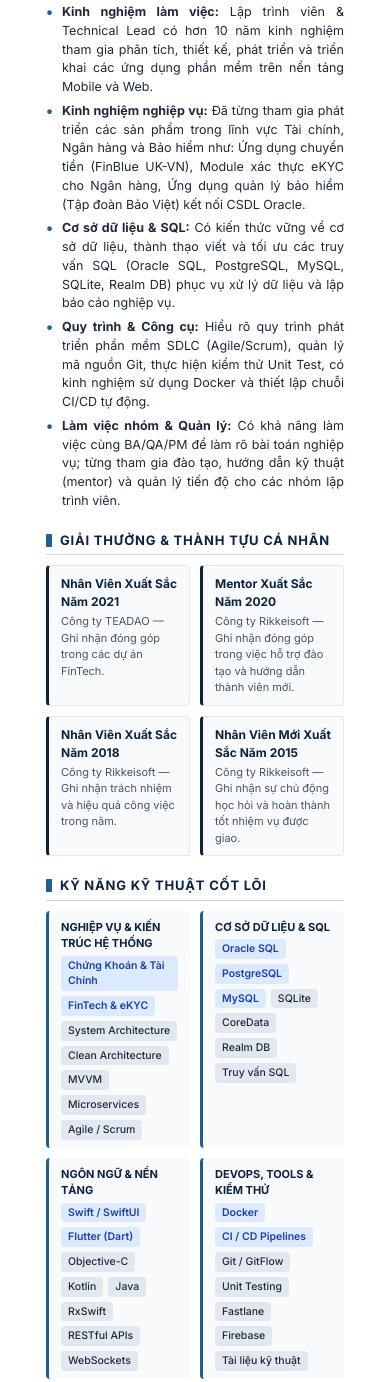
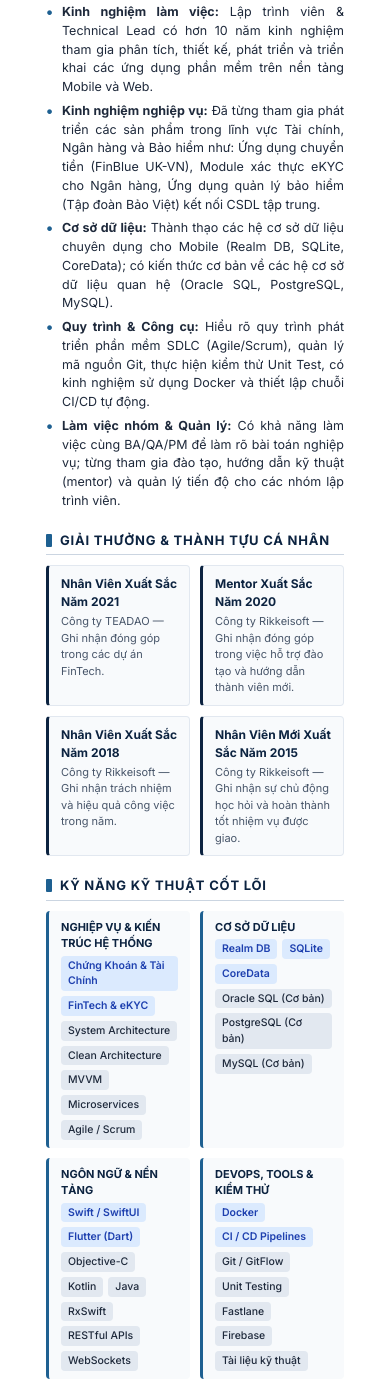
Before and after one commit to phucnd0604/agricesco-cv, a plain HTML site: page CV_NguyenDucPhuc_Agriseco.html in a window 390 px wide. Shown: the part 327-1709 px from the top of the page. Drawn offline with Linux system fonts and the light colour scheme.

Commit message:
fix: Accurately specify Mobile DB proficiency (Realm, SQLite, CoreData) and basic backend DB knowledge

```diff
--- a/CV_NguyenDucPhuc_Agriseco.html
+++ b/CV_NguyenDucPhuc_Agriseco.html
@@ -404,8 +404,8 @@
         <div class="summary-text">
             <ul>
                 <li><strong>Kinh nghiệm làm việc:</strong> Lập trình viên & Technical Lead có hơn 10 năm kinh nghiệm tham gia phân tích, thiết kế, phát triển và triển khai các ứng dụng phần mềm trên nền tảng Mobile và Web.</li>
-                <li><strong>Kinh nghiệm nghiệp vụ:</strong> Đã từng tham gia phát triển các sản phẩm trong lĩnh vực Tài chính, Ngân hàng và Bảo hiểm như: Ứng dụng chuyển tiền (FinBlue UK-VN), Module xác thực eKYC cho Ngân hàng, Ứng dụng quản lý bảo hiểm (Tập đoàn Bảo Việt) kết nối CSDL Oracle.</li>
-                <li><strong>Cơ sở dữ liệu & SQL:</strong> Có kiến thức vững về cơ sở dữ liệu, thành thạo viết và tối ưu các truy vấn SQL (Oracle SQL, PostgreSQL, MySQL, SQLite, Realm DB) phục vụ xử lý dữ liệu và lập báo cáo nghiệp vụ.</li>
+                <li><strong>Kinh nghiệm nghiệp vụ:</strong> Đã từng tham gia phát triển các sản phẩm trong lĩnh vực Tài chính, Ngân hàng và Bảo hiểm như: Ứng dụng chuyển tiền (FinBlue UK-VN), Module xác thực eKYC cho Ngân hàng, Ứng dụng quản lý bảo hiểm (Tập đoàn Bảo Việt) kết nối CSDL tập trung.</li>
+                <li><strong>Cơ sở dữ liệu:</strong> Thành thạo các hệ cơ sở dữ liệu chuyên dụng cho Mobile (Realm DB, SQLite, CoreData); có kiến thức cơ bản về các hệ cơ sở dữ liệu quan hệ (Oracle SQL, PostgreSQL, MySQL).</li>
                 <li><strong>Quy trình & Công cụ:</strong> Hiểu rõ quy trình phát triển phần mềm SDLC (Agile/Scrum), quản lý mã nguồn Git, thực hiện kiểm thử Unit Test, có kinh nghiệm sử dụng Docker và thiết lập chuỗi CI/CD tự động.</li>
                 <li><strong>Làm việc nhóm & Quản lý:</strong> Có khả năng làm việc cùng BA/QA/PM để làm rõ bài toán nghiệp vụ; từng tham gia đào tạo, hướng dẫn kỹ thuật (mentor) và quản lý tiến độ cho các nhóm lập trình viên.</li>
             </ul>
@@ -453,15 +453,14 @@
             </div>
 
             <div class="skill-category">
-                <h4>Cơ Sở Dữ Liệu & SQL</h4>
+                <h4>Cơ Sở Dữ Liệu</h4>
                 <div class="skill-tags">
-                    <span class="tag highlight">Oracle SQL</span>
-                    <span class="tag highlight">PostgreSQL</span>
-                    <span class="tag highlight">MySQL</span>
-                    <span class="tag">SQLite</span>
-                    <span class="tag">CoreData</span>
-                    <span class="tag">Realm DB</span>
-                    <span class="tag">Truy vấn SQL</span>
+                    <span class="tag highlight">Realm DB</span>
+                    <span class="tag highlight">SQLite</span>
+                    <span class="tag highlight">CoreData</span>
+                    <span class="tag">Oracle SQL (Cơ bản)</span>
+                    <span class="tag">PostgreSQL (Cơ bản)</span>
+                    <span class="tag">MySQL (Cơ bản)</span>
                 </div>
             </div>
 
@@ -539,7 +538,7 @@
             </div>
             <ul class="job-bullets">
                 <li><strong>Phát triển ứng dụng:</strong> Tham gia phát triển ứng dụng chuyển tiền trực tuyến giữa Anh và Việt Nam trên nền tảng Flutter.</li>
-                <li><strong>Xử lý dữ liệu & Bảo mật:</strong> Thực hiện mã hóa dữ liệu giao dịch, thiết kế CSDL local (SQLite/Realm) và tối ưu các câu lệnh SQL tra cứu lịch sử.</li>
+                <li><strong>Xử lý dữ liệu local:</strong> Thực hiện mã hóa dữ liệu giao dịch, thiết kế CSDL local trên Mobile (SQLite/Realm) phục vụ lưu trữ và tra cứu lịch sử.</li>
             </ul>
         </div>
 
@@ -585,7 +584,7 @@
             </div>
             <ul class="job-bullets">
                 <li><strong>Phát triển ứng dụng:</strong> Phát triển chức năng trên ứng dụng quản lý bảo hiểm cho khách hàng sử dụng ngôn ngữ Swift.</li>
-                <li><strong>Kết nối dữ liệu:</strong> Viết các câu lệnh SQL và tích hợp dữ liệu với hệ thống CSDL Oracle của tập đoàn.</li>
+                <li><strong>Tích hợp dữ liệu:</strong> Lập trình giao tiếp API để truy vấn và hiển thị dữ liệu hợp đồng bảo hiểm từ hệ thống backend.</li>
             </ul>
         </div>
     </section>
@@ -605,7 +604,7 @@
                 <tr>
                     <td><strong>Bảo Hiểm Bảo Việt</strong></td>
                     <td>Bảo Hiểm / Tài Chính<br><em>Software Engineer</em></td>
-                    <td>Swift, Oracle SQL, Alamofire, CoreData</td>
+                    <td>Swift, Alamofire, CoreData, REST API</td>
                 </tr>
                 <tr>
                     <td><strong>FinBlue Remittance</strong></td>
```
Also changed, not shown: index.html (+13 -14 lines), 2 other files.
